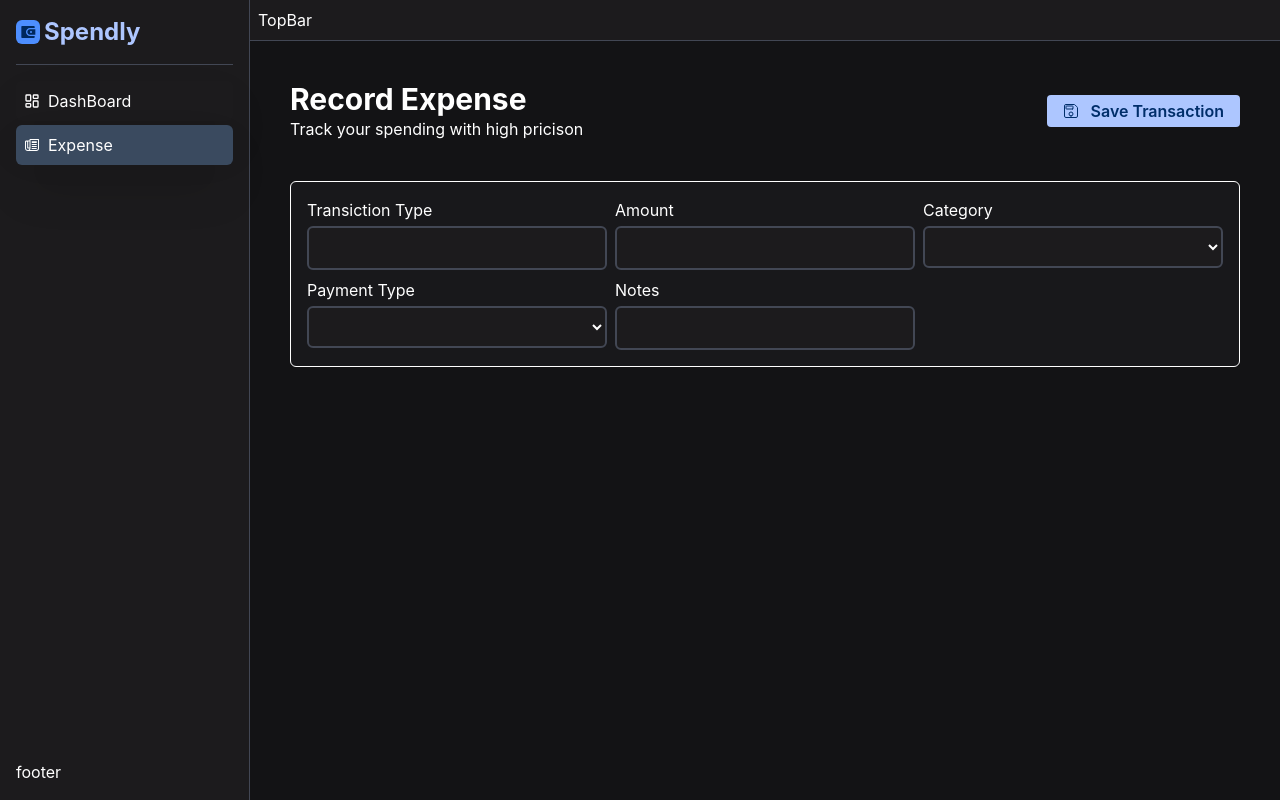
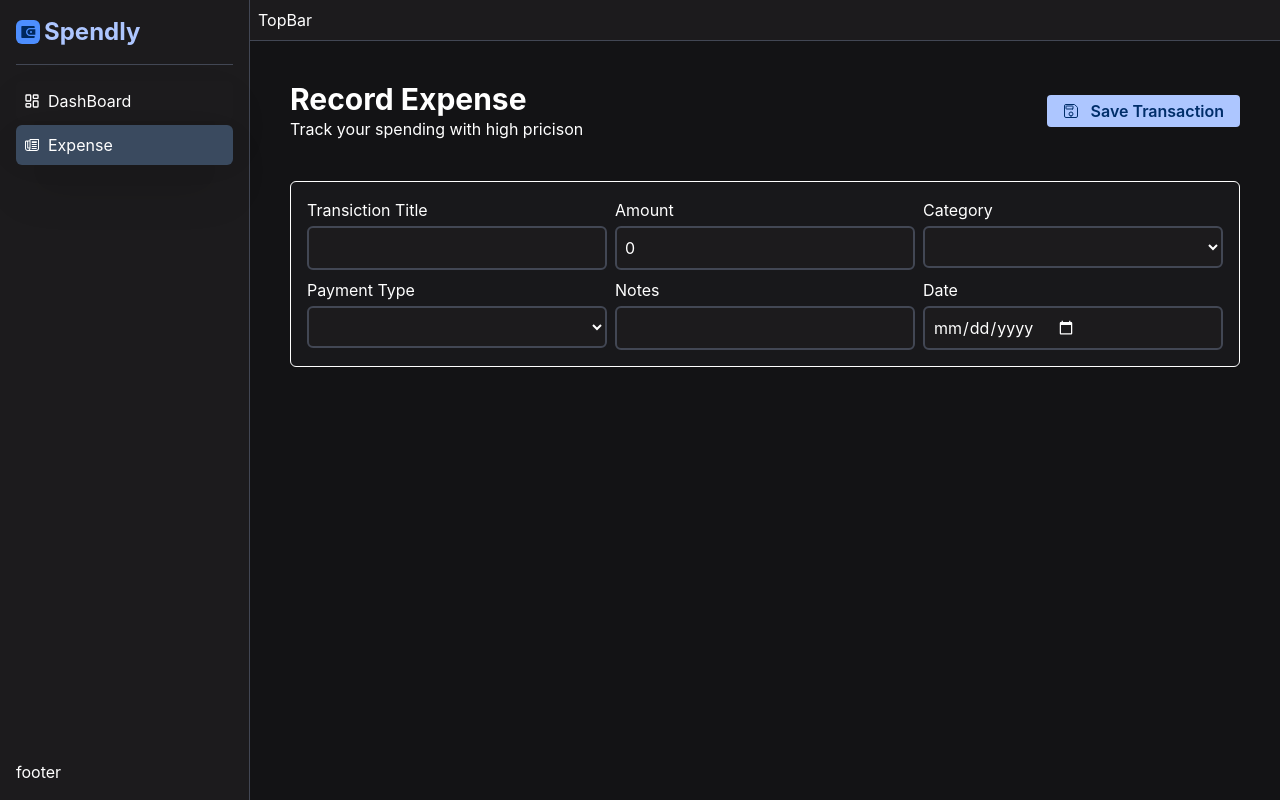
Before and after one commit to Danish-khan93/expenseTracker-frontend, a React (Vite) app: page /expense in a window 1280 px wide. Both pictures are taken after a click on the button "Add Expense". Built offline with nearby package versions, Linux system fonts and the light colour scheme.

Commit message:
apply react hook form in login signup and expense form

```diff
--- /dev/null
+++ b/src/components/CustomDatePicker.tsx
@@ -0,0 +1,25 @@
+import type { FieldValues, Path, UseFormRegister } from "react-hook-form";
+type Props<T extends FieldValues> = {
+  label: string;
+  register: UseFormRegister<T>;
+  name: Path<T>;
+};
+
+const CustomDatePicker = <T extends FieldValues>(props: Props<T>) => {
+  const { label, register, name } = props;
+
+  return (
+    <div className="text-white flex flex-col items-start gap-1 w-full">
+      <label htmlFor={name}>{label}</label>
+      <input
+        id={name}
+        {...register(name)}
+        type="date"
+        name={name}
+        className="w-full bg-[#1C1B1D] border-2 border-[#424754] rounded-md p-2 flex items-center justify-between "
+      />
+    </div>
+  );
+};
+
+export default CustomDatePicker;
--- a/src/components/CustomInput.tsx
+++ b/src/components/CustomInput.tsx
@@ -1,16 +1,25 @@
 import CustomIcon from "./CustomIcon";
-import { useState, type FC } from "react";
+import { useState } from "react";
 import { iconMap } from "../constant/iconMap";
-type Props = {
-  icon?: boolean;
+import type { FieldValues, Path, UseFormRegister } from "react-hook-form";
+type Props<T extends FieldValues> = {
+  icon: boolean;
   iconName?: keyof typeof iconMap;
-  type?: "text" | "password" | "email" | "number";
+  type: "text" | "password" | "email" | "number";
   label: string;
-  name?: string;
+  name: Path<T>;
+  register: UseFormRegister<T>;
 };
 
-const CustomInput: FC<Props> = (props) => {
-  const { icon = false, iconName, type = "text", label, name } = props;
+const CustomInput = <T extends FieldValues>(props: Props<T>) => {
+  const {
+    icon = false,
+    iconName,
+    type = "text",
+    label,
+    name,
+    register,
+  } = props;
 
   // password visibility toggle state
   const [showPassword, setShowPassword] = useState<boolean>(false);
@@ -22,6 +31,7 @@ const CustomInput: FC<Props> = (props) => {
       <div className="w-full bg-[#1C1B1D] border-2 border-[#424754] rounded-md p-2 flex items-center gap-1">
         {icon === true && iconName && <CustomIcon iconName={iconName} />}
         <input
+          {...register(name)}
           id={name}
           name={name}
           className="border-none focus:outline-none w-full"
--- a/src/components/CustomSelectBox.tsx
+++ b/src/components/CustomSelectBox.tsx
@@ -1,27 +1,50 @@
-import type { FC } from "react";
+import type { ChangeEvent } from "react";
+import type {
+  FieldValues,
+  Path,
+  PathValue,
+  UseFormRegister,
+  UseFormSetValue,
+} from "react-hook-form";
 
-type Props = {
-  name: string;
+type Props<T extends FieldValues> = {
+  name: Path<T>;
+  setName: Path<T>;
   label: string;
   dropDownList: { value: string; id: number }[];
+  register: UseFormRegister<T>;
+  setter: UseFormSetValue<T>;
 };
 
-const CustomSelectBox: FC<Props> = (props) => {
-  const { name, label, dropDownList } = props;
+const CustomSelectBox = <T extends FieldValues>(props: Props<T>) => {
+  const { name, label, dropDownList, setName, register, setter } = props;
+
   return (
     <div className="flex flex-col gap-1 item-start text-white">
       <label htmlFor={name}>{label}</label>
       <select
+        {...register(name)}
         name={name}
         id={name}
         className="w-full bg-[#1C1B1D] text-white border-2 border-[#424754] rounded-md p-2 "
+        onChange={(e: ChangeEvent<HTMLSelectElement>) => {
+          const id = e?.target?.value;
+          console.log(id, typeof id);
+          const findVal = dropDownList?.find((val) => val?.id === +id);
+          console.log(findVal);
+
+          setter(name, findVal?.id as PathValue<T, typeof name>);
+          setter(setName, findVal?.value as PathValue<T, typeof name>);
+        }}
       >
-        <div>
-          <option>Select All</option>
-          {dropDownList?.map((list) => {
-            return <option value={list?.id}>{list?.value}</option>;
-          })}
-        </div>
+        <option>Select All</option>
+        {dropDownList?.map((list) => {
+          return (
+            <option key={list?.id} value={list?.id}>
+              {list?.value}
+            </option>
+          );
+        })}
       </select>
     </div>
   );
--- a/src/components/index.ts
+++ b/src/components/index.ts
@@ -6,6 +6,7 @@ import SideBar from "./SideBar";
 import CustomText from "./CustomText";
 import CustomCheckBox from "./CustomCheckBox";
 import CustomTable from "./CustomTable";
+import CustomDatePicker from "./CustomDatePicker";
 export {
   CustomCheckBox,
   CustomButton,
@@ -15,4 +16,5 @@ export {
   SideBar,
   CustomText,
   CustomTable,
+  CustomDatePicker,
 };
--- a/src/index.css
+++ b/src/index.css
@@ -1 +1,6 @@
 @import "tailwindcss";
+
+input[type="date"]::-webkit-calendar-picker-indicator {
+  filter: invert(1);
+  cursor: pointer;
+}
--- a/src/layout/MainLayout.tsx
+++ b/src/layout/MainLayout.tsx
@@ -4,14 +4,12 @@ import { SideBar, TopBar } from "../components";
 const MainLayout = () => {
   return (
     <div className="grid grid-cols-[250px_1fr] h-screen bg-[#131315]">
-      <div >
+      <div>
         <SideBar />
       </div>
       <div>
-          <TopBar />
-        <div className="bg-[#1C1B1D]">
-        </div>
-        <div className="">
+        <TopBar />
+        <div>
           <Outlet />
         </div>
       </div>
--- a/src/modules/auth/component/LoginForm.tsx
+++ b/src/modules/auth/component/LoginForm.tsx
@@ -1,6 +1,26 @@
+import { useForm } from "react-hook-form";
 import { CustomButton, CustomInput, CustomText } from "../../../components";
 import { Link } from "react-router-dom";
+
+type LoginFormType = {
+  email: string;
+  password: string;
+};
+
 const LoginForm = () => {
+  const { register, handleSubmit } = useForm<LoginFormType>({
+    defaultValues: {
+      email: "",
+      password: "",
+    },
+  });
+
+  // form submit function
+
+  const onSubmit = (values: LoginFormType) => {
+    console.log(values);
+  };
+
   return (
     <div className="  flex flex-col gap-4 items-start justify-center w-full p-4">
       <div className="w-full">
@@ -10,9 +30,21 @@ const LoginForm = () => {
         </CustomText>
       </div>
 
-      <form className="w-full flex flex-col gap-2">
-        <CustomInput type="text" label="Email" icon={true} iconName={"email"} />
+      <form
+        onSubmit={handleSubmit(onSubmit)}
+        className="w-full flex flex-col gap-2"
+      >
         <CustomInput
+          type="email"
+          label="Email"
+          icon={true}
+          iconName={"email"}
+          name={"email"}
+          register={register}
+        />
+        <CustomInput
+          name={"password"}
+          register={register}
           type="password"
           label="Password"
           icon={true}
--- a/src/modules/auth/component/SignupForm.tsx
+++ b/src/modules/auth/component/SignupForm.tsx
@@ -1,6 +1,29 @@
+import { useForm } from "react-hook-form";
 import { CustomButton, CustomInput, CustomText } from "../../../components";
 import { Link } from "react-router-dom";
+
+type SignupFormType = {
+  fullName: string;
+  email: string;
+  password: string;
+  confirmPassword: string;
+};
+
 const SignUpForm = () => {
+  const { register, handleSubmit } = useForm<SignupFormType>({
+    defaultValues: {
+      fullName: "",
+      email: "",
+      password: "",
+      confirmPassword: "",
+    },
+  });
+
+  // signupform
+  const onSubmit = (values: SignupFormType) => {
+    console.log(values);
+  };
+
   return (
     <div className="  flex flex-col gap-4 items-start justify-center w-full p-4">
       <div className="w-full">
@@ -9,21 +32,37 @@ const SignUpForm = () => {
           Start managing your precision finance journey today.
         </CustomText>
       </div>
-      <form className="w-full flex flex-col gap-2">
+      <form
+        onSubmit={handleSubmit(onSubmit)}
+        className="w-full flex flex-col gap-2"
+      >
         <CustomInput
+          name="fullName"
+          register={register}
           type="text"
           label="Full Name"
           icon={true}
           iconName="profile"
         />
-        <CustomInput type="text" label="Email" icon={true} iconName={"email"} />
         <CustomInput
+          name="email"
+          register={register}
+          type="email"
+          label="Email"
+          icon={true}
+          iconName={"email"}
+        />
+        <CustomInput
+          name="password"
+          register={register}
           type="password"
           label="Password"
           icon={true}
           iconName={"password"}
         />
         <CustomInput
+          name="confirmPassword"
+          register={register}
           type="password"
           label="Confirm Password"
           icon={true}
--- a/src/modules/expense/components/ExpenseForm.tsx
+++ b/src/modules/expense/components/ExpenseForm.tsx
@@ -1,14 +1,44 @@
+import { useForm } from "react-hook-form";
 import {
   CustomButton,
+  CustomDatePicker,
   CustomInput,
   CustomSelectBox,
   CustomText,
 } from "../../../components";
 import { dropDownListDummy } from "../../../constant/dummy";
 
+type ExpenseForm = {
+  amount: number;
+  title: string;
+  expenseCategoryId: number;
+  expenseCategoryName: string;
+  paymentMetodeId: number;
+  paymentMetodeName: string;
+  note: string;
+  date: string;
+};
+
 const ExpenseForm = () => {
+  const { register, handleSubmit, setValue } = useForm<ExpenseForm>({
+    defaultValues: {
+      amount: 0,
+      title: "",
+      expenseCategoryId: 0,
+      expenseCategoryName: "",
+      paymentMetodeId: 0,
+      paymentMetodeName: "",
+      note: "",
+      date: "",
+    },
+  });
+
+  const onSubmit = (data: ExpenseForm) => {
+    console.log(data);
+  };
+
   return (
-    <div>
+    <form onSubmit={handleSubmit(onSubmit)}>
       <div className="flex justify-between items-center">
         <div className="text-white ">
           <CustomText variant="h2">Record Expense</CustomText>
@@ -23,21 +53,46 @@ const ExpenseForm = () => {
         </div>
       </div>
       <div className="p-4 border border-white my-10 rounded-md bg-[#18181B] grid grid-cols-3 gap-2">
-        <CustomInput type="text" label={"Transiction Type"} />
-        <CustomInput type="number" label={"Amount"} />
+        <CustomInput
+          icon={false}
+          type="text"
+          label={"Transiction Title"}
+          name={"title"}
+          register={register}
+        />
+        <CustomInput
+          icon={false}
+          type="number"
+          label={"Amount"}
+          name={"amount"}
+          register={register}
+        />
         <CustomSelectBox
-          name="category"
+          setter={setValue}
+          register={register}
+          name="expenseCategoryId"
+          setName="expenseCategoryName"
           label="Category"
           dropDownList={dropDownListDummy}
         />
         <CustomSelectBox
-          name="paymentType"
+          setter={setValue}
+          register={register}
+          name="paymentMetodeId"
+          setName="paymentMetodeName"
           label="Payment Type"
           dropDownList={dropDownListDummy}
         />
-        <CustomInput type="text" label={"Notes"} />
+        <CustomInput
+          icon={false}
+          type="text"
+          label={"Notes"}
+          name={"note"}
+          register={register}
+        />
+        <CustomDatePicker label={"Date"} name="date" register={register} />
       </div>
-    </div>
+    </form>
   );
 };
 
```
